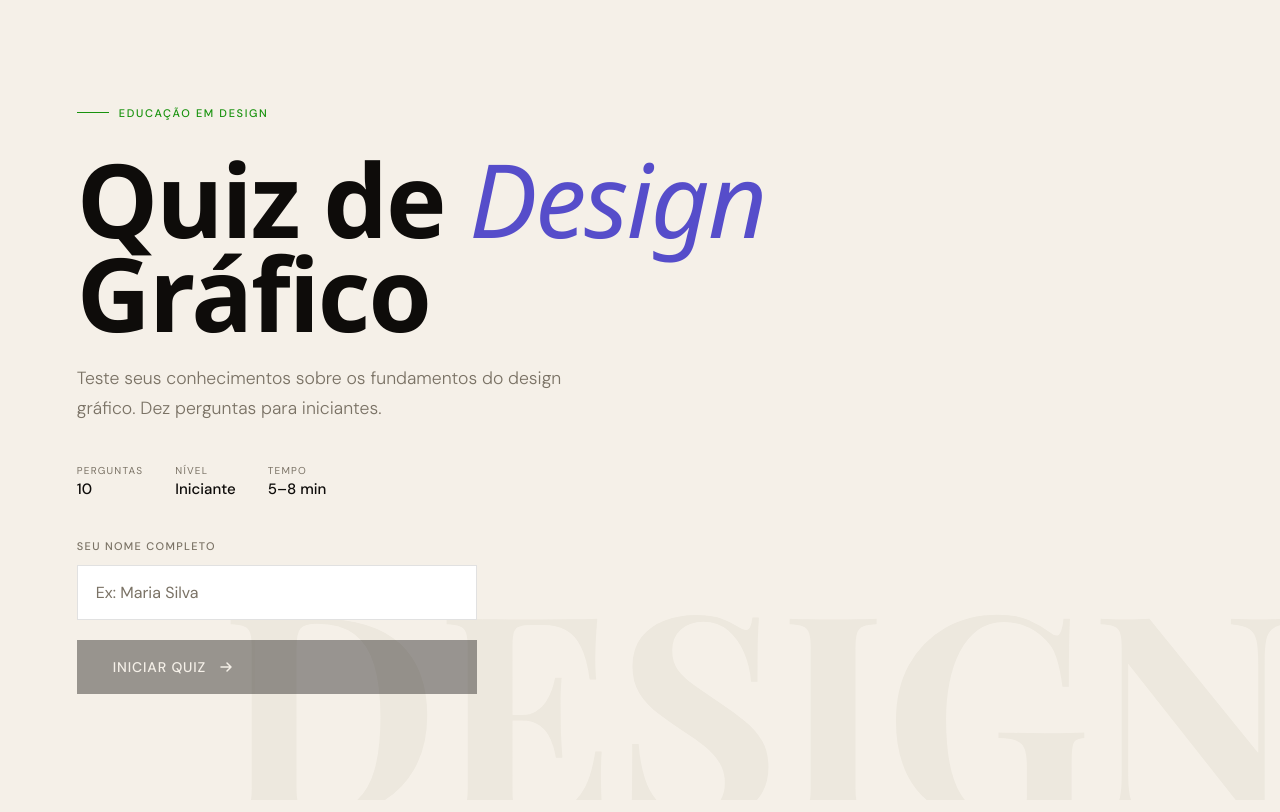
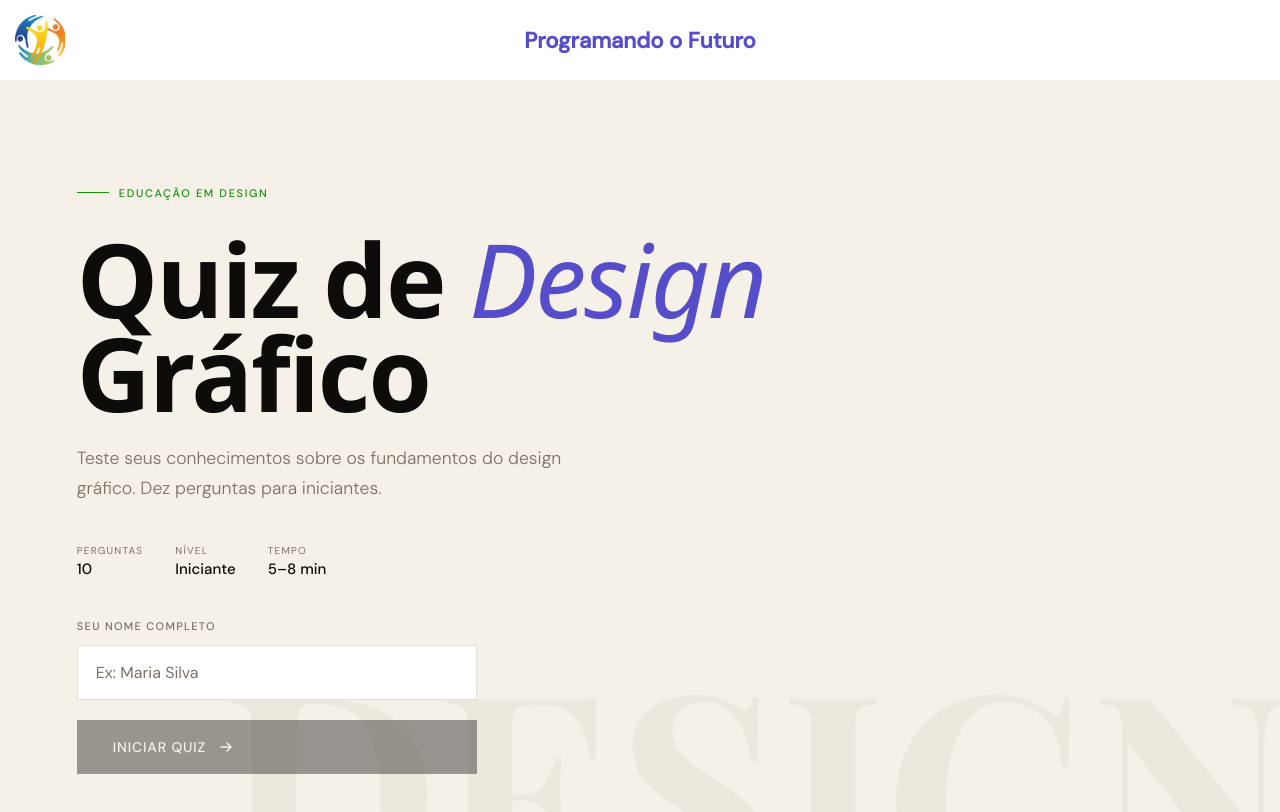
Before and after one commit to kayraio/Quiz-de-Design-Grafico, a plain HTML site: page index.html in a window 1280 px wide. Drawn offline with nearby package versions, Linux system fonts and the light colour scheme; a web font is replaced by a local one.

Commit message:
Atualizações no CSS

```diff
--- a/index.html
+++ b/index.html
@@ -8,6 +8,13 @@
 <link rel="preconnect" href="https://fonts.gstatic.com" crossorigin>
 <link href="https://fonts.googleapis.com/css2?family=Playfair+Display:ital,wght@0,700;1,400&family=DM+Sans:wght@300;400;500&display=swap" rel="stylesheet">
 <link rel="stylesheet" href="style.css">
+<header class="meu-topo">
+    <img src="logo programando.jpg" alt="Logo" class="logo-topo">
+
+    <h1 class="titulo-centro">Programando o Futuro</h1>
+
+    <div class="vazio"></div>
+</header>
 </head>
 <body>
 
```
